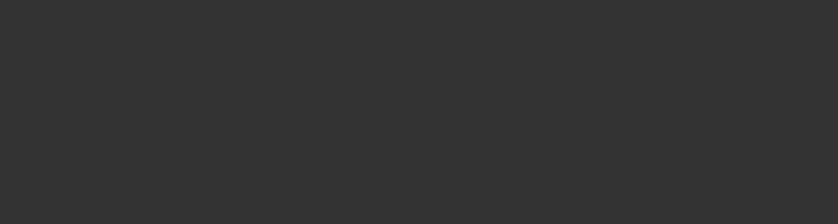
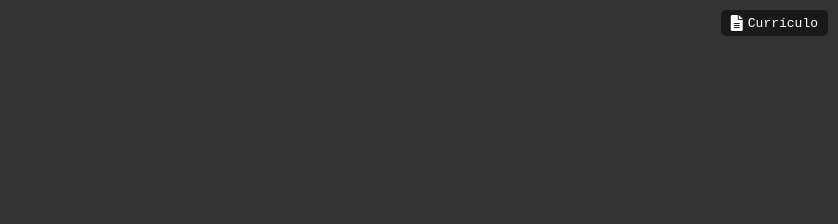
Before and after one commit to IgorMarcante/igormarcante.github.io, a plain HTML site: page index.html in a window 1280 px wide. Shown: the top 224 px of the page, without its empty margins (442-1280 px from the left). Drawn offline with Linux system fonts and the light colour scheme.

Commit message:
Adicionado link de curriculo

```diff
--- a/index.html
+++ b/index.html
@@ -8,6 +8,12 @@
 <link rel="stylesheet" href="./style.min.css">
 </head>
 <body>
+  <a href="" target="_blank" class="resume-link">
+    <div class="resume-icon">
+      <i class="fas fa-file-alt"></i>
+      <span class="tooltip">Currículo</span>
+    </div>
+  </a>
   <div class="profile-image">
     <img src="https://avatars.githubusercontent.com/u/11485573?v=4" alt="Perfil">
   </div>
--- a/style.css
+++ b/style.css
@@ -79,3 +79,25 @@ body {
     height: 100%;
     object-fit: cover;
   }
+  .resume-icon {
+    position: absolute;
+    top: 10px;
+    right: 10px;
+    cursor: pointer;
+    display: flex;
+    align-items: center;
+    background-color: rgba(0, 0, 0, 0.5);
+    color: white;
+    padding: 5px 10px;
+    border-radius: 5px;
+    transition: background-color 0.3s, color 0.3s; /* Adiciona transições suaves */
+  }
+
+  .resume-icon:hover {
+    background-color: rgb(191, 188, 183);
+    color: black; /* Altera a cor da fonte no hover */
+  }
+
+  .tooltip {
+    margin-left: 5px;
+  }
```
Also changed, not shown: style.min.css.
